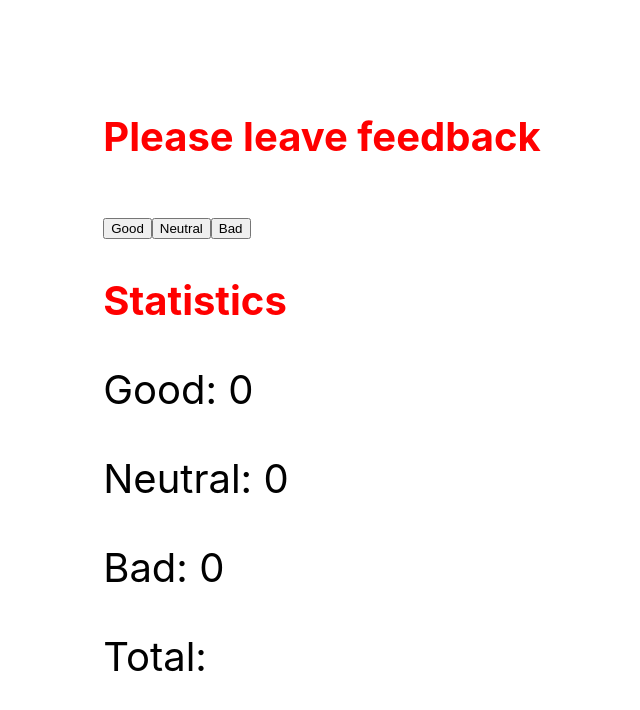
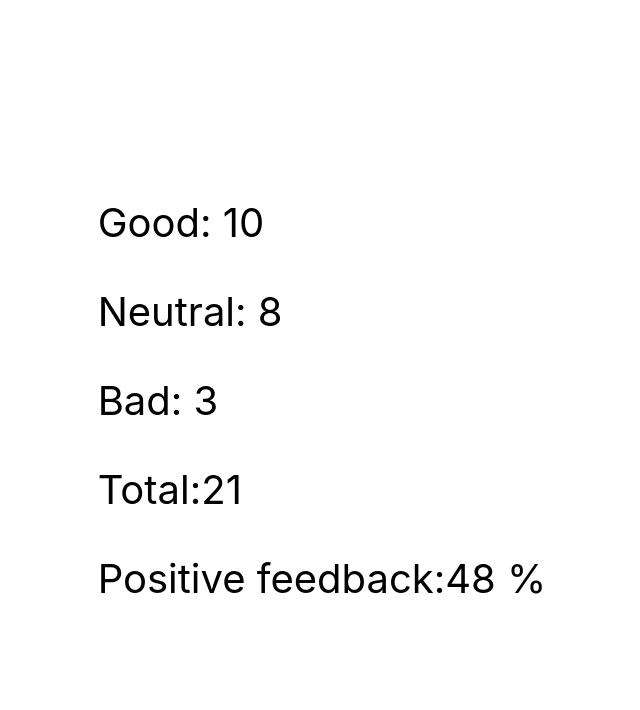
Before and after one commit to Westtochka/goit-react-hw-02-feedback, a React (Create React App) app: page / in a window 1280 px wide. Shown: the top 710 px of the page, without its empty margins (318-958 px from the left). Built offline with nearby package versions, Linux system fonts and the light colour scheme.

Commit message:
add step 2

```diff
--- a/src/App/App.jsx
+++ b/src/App/App.jsx
@@ -1,6 +1,42 @@
-import Counter from "../components/Statistics/Statistics";
+import { Component } from 'react'
+import Statistics from 'components/Statistics/Statistics'
 
-export const App = () => {
+class App extends Component {
+  state = {
+    good: 10,
+    neutral: 8,
+    bad: 3
+}
+// handleClickGood=() =>{
+//   // this.setState({good: 5})
+//   this.setState((prevState)=>{
+//     return {good: prevState.good+1}
+//   })
+// }
+// handleClickNeutral=() =>{
+//   this.setState((prevState)=>{
+//     return {neutral: prevState.neutral+1}
+//   })
+// }
+// handleClickBad=() =>{
+//   this.setState((prevState)=>{
+//     return {bad: prevState.bad+1}
+//   })
+// }
+countTotalFeedback = () => {
+  const total = this.state.good + this.state.neutral + this.state.bad;
+  return total;
+};
+
+countPositiveFeedbackPercentage=()=>{
+  const positivePercentage = this.state.good/(this.state.good+this.state.neutral+this.state.bad)*100;
+  if ((this.state.good+this.state.neutral+this.state.bad)>0) {return Math.round(positivePercentage)}
+  else{return 0 };
+}
+
+render() {
+  const total=this.countTotalFeedback();
+  const positivePercentage = this.countPositiveFeedbackPercentage();
   return (
     <div
       style={{
@@ -13,7 +49,24 @@ export const App = () => {
       }}
     >
 
-       <Counter/>
+       <Statistics
+       good={this.state.good}
+       neutral={this.state.neutral}
+       bad={this.state.bad}
+       total={total}
+       positivePercentage={positivePercentage}
+     />
+
+
+       {/* <Section title="">
+       <FeedbackOptions options={} onLeaveFeedback={}></FeedbackOptions>
+       </Section>
+       <Section title="">
+       <Statistics good={state.good} neutral={state.neutral} bad={state.bad} total={countTotalFeedback}
+        positivePercentage={countPositiveFeedbackPercentage}></Statistics>
+       </Section> */}
+
     </div>
   );
-};
+}}
+export default App
--- a/src/components/Statistics/Statistics.jsx
+++ b/src/components/Statistics/Statistics.jsx
@@ -1,48 +1,20 @@
-import { Component } from 'react'
-import { Title } from "./Statistics.styled";
-// import {Button} from
-
-class Counter extends Component {
-	state = {
-        good: 0,
-        neutral: 0,
-        bad: 0
-}
-handleClickGood=() =>{
-  // this.setState({good: 5})
-  this.setState((prevState)=>{
-    return {good: prevState.good+1}
-  })
-}
-handleClickNeutral=() =>{
-  this.setState((prevState)=>{
-    return {neutral: prevState.neutral+1}
-  })
-}
-handleClickBad=() =>{
-  this.setState((prevState)=>{
-    return {bad: prevState.bad+1}
-  })
-}
-// countTotalFeedback=()=>this.setState((prevState)=>({total:this.state.good+this.state.neutral+this.state.bad}))
-
-render() {
-		return (<section>
-            <Title>Please leave feedback</Title>
-              <button onClick={this.handleClickGood}>Good</button>
-              <button onClick={this.handleClickNeutral}>Neutral</button>
-              <button onClick={this.handleClickBad}>Bad</button>
-            <Title>Statistics</Title>
-              <p>Good: {this.state.good}</p>
-              <p>Neutral: {this.state.neutral}</p>
-              <p>Bad: {this.state.bad}</p>
-              {/* <p>Total: {this.state.good+this.state.neutral+this.state.bad}</p>
-              <p>Positive feedback: {Math.round(this.state.good/(this.state.good+this.state.neutral+this.state.bad)*100)} %</p> */}
-          <p>Total:</p>
+const Statistics=({good, neutral, bad, total, positivePercentage}) =>{
+		return (
+          <section>
+            {/* <Title>Please leave feedback</Title>
+              <button onClick={handleClickGood}>Good</button>
+              <button onClick={handleClickNeutral}>Neutral</button>
+              <button onClick={handleClickBad}>Bad</button>
+            <Title>Statistics</Title> */}
+              <p>Good: {good}</p>
+              <p>Neutral: {neutral}</p>
+              <p>Bad: {bad}</p>
+              <p >Total:{total}</p>
+              <p >Positive feedback:{positivePercentage}  %</p>
 
           </section>
         )
-        }
+
 }
 
-export default Counter
+export default Statistics
--- a/src/index.js
+++ b/src/index.js
@@ -1,6 +1,6 @@
 import React from 'react';
 import ReactDOM from 'react-dom/client';
-import { App } from 'App/App';
+import  App  from './App/App';
 import './index.css';
 
 ReactDOM.createRoot(document.getElementById('root')).render(
```
